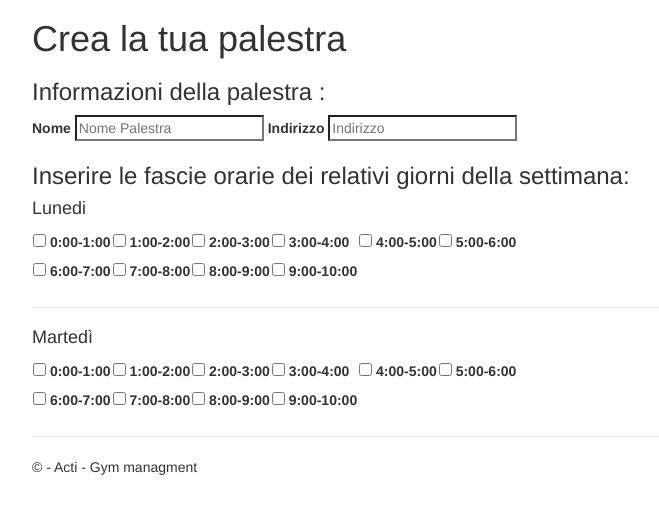
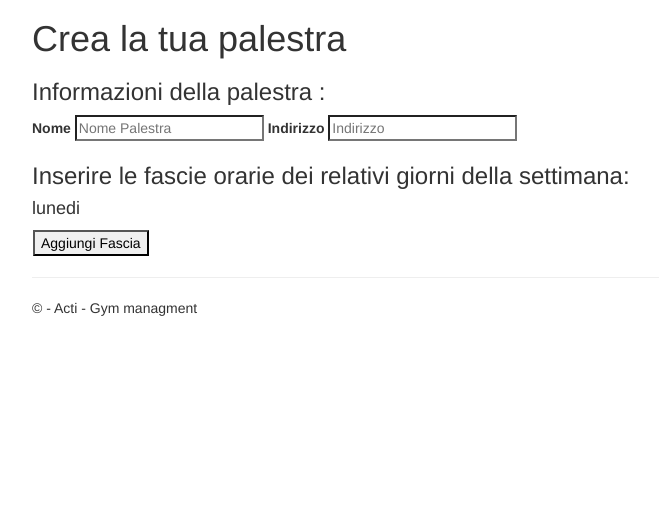
Before and after one commit to SpiderPorkPotter/Palestra, a Flask app: page /creazionePalestra in a window 1280 px wide. Shown: the part 51-565 px from the top of the page, without its empty margins (38-697 px from the left). Run offline with Flask 2, Linux system fonts and the light colour scheme; some libraries are stand-ins or nearby versions.

Commit message:
commit per salvare il codice

```diff
--- a/Palestra/templates/creazionePalestra.html
+++ b/Palestra/templates/creazionePalestra.html
@@ -10,104 +10,18 @@
 
     <label for="indirizzoPalestra">Indirizzo</label>
     <input type="text" id="indirizzoPalestra"  name="indirizzoPalestra" placeholder="Indirizzo" required>
+</form>
+
+
 
 <h3>Inserire le fascie orarie dei relativi giorni della settimana:</h3>
-<h4>Lunedi</h4>
-<table>
-    <tr>
-        <td>
-            <input type="checkbox" id="fascia0"  name="fascia0">
-            <label for="fascia0">0:00-1:00</label>
-        </td>
-        <td>
-            <input type="checkbox" id="fascia1"  name="fascia1">
-             <label for="fascia1">1:00-2:00</label>
-        </td>
-        <td>
-            <input type="checkbox" id="fascia2"  name="fascia2">
-            <label for="fascia2">2:00-3:00</label>
-        </td>
-        <td>
-            <input type="checkbox" id="fascia3"  name="fascia3">
-            <label for="fascia3">3:00-4:00</label>
-        </td>
-        <td>
-            <input type="checkbox" id="fascia4"  name="fascia4">
-            <label for="fascia4">4:00-5:00</label>
-        </td>
-       <td>
-            <input type="checkbox" id="fascia5"  name="fascia5">
-            <label for="fascia5">5:00-6:00</label>
-       </td>
-    </tr>
-    <tr>
-        <td>
-            <input type="checkbox" id="fascia6"  name="fascia6">
-            <label for="fascia6">6:00-7:00</label>
-        </td>
-        <td>
-            <input type="checkbox" id="fascia7"  name="fascia7">
-            <label for="fascia7">7:00-8:00</label>
-        </td>
-        <td>
-            <input type="checkbox" id="fascia8"  name="fascia8">
-            <label for="fascia8">8:00-9:00</label>
-        </td>
-        <td>
-            <input type="checkbox" id="fascia9"  name="fascia9">
-            <label for="fascia9">9:00-10:00</label>
-        </td>
-    </tr>
-</table>
-<!-- --------------------------- -->
-<hr>
 
-<h4>Martedì</h4>
-<table>
-    <tr>
-        <td>
-            <input type="checkbox" id="fascia0"  name="fascia0">
-            <label for="fascia0">0:00-1:00</label>
-        </td>
-        <td>
-            <input type="checkbox" id="fascia1"  name="fascia1">
-             <label for="fascia1">1:00-2:00</label>
-        </td>
-        <td>
-            <input type="checkbox" id="fascia2"  name="fascia2">
-            <label for="fascia2">2:00-3:00</label>
-        </td>
-        <td>
-            <input type="checkbox" id="fascia3"  name="fascia3">
-            <label for="fascia3">3:00-4:00</label>
-        </td>
-        <td>
-            <input type="checkbox" id="fascia4"  name="fascia4">
-            <label for="fascia4">4:00-5:00</label>
-        </td>
-       <td>
-            <input type="checkbox" id="fascia5"  name="fascia5">
-            <label for="fascia5">5:00-6:00</label>
-       </td>
-    </tr>
-    <tr>
-        <td>
-            <input type="checkbox" id="fascia6"  name="fascia6">
-            <label for="fascia6">6:00-7:00</label>
-        </td>
-        <td>
-            <input type="checkbox" id="fascia7"  name="fascia7">
-            <label for="fascia7">7:00-8:00</label>
-        </td>
-        <td>
-            <input type="checkbox" id="fascia8"  name="fascia8">
-            <label for="fascia8">8:00-9:00</label>
-        </td>
-        <td>
-            <input type="checkbox" id="fascia9"  name="fascia9">
-            <label for="fascia9">9:00-10:00</label>
-        </td>
-    </tr>
+
+<h4>lunedi</h4>
+<table id="t1">
+    <tr><td>    <button id="btn_aggiungi">Aggiungi Fascia</button> </td></tr>
+
+
 </table>
 
 
@@ -119,9 +33,36 @@
 
 
 
-</form>
+
+
+
+<script>
 
 
 
 
+        var b = document.getElementById("btn_aggiungi")
+        i=0
+        b.addEventListener("click", function(){
+            i++;
+            var inp = document.createElement("input")
+            inp.setAttribute("type","time")
+            var nome = "fascia"+ i
+            inp.setAttribute("name",nome)
+            var table = document.getElementById('t1')
+
+            var tr = document.createElement('tr');
+            var td = document.createElement('td')
+
+
+            table.appendChild(tr.appendChild(td.innerHTML(nome).appendChild(inp)))
+
+
+        })
+
+
+
+
+</script>
+
 {% endblock %}
--- a/Palestra/templates/home.html
+++ b/Palestra/templates/home.html
@@ -3,5 +3,6 @@
 {% block content %}
 
 <h1>Sono la pagina della home</h1>
+<h2 > METTEREMO QUI LA LISTA DEI CORSI</h2>
 
 {% endblock %}
--- a/Palestra/views.py
+++ b/Palestra/views.py
@@ -230,14 +230,22 @@ def logout():
 
 @app.route('/corsi', methods = ['POST', 'GET'])
 def corsi():
+
+    data = request.form['dataSelezionata']
+
     if request.method == 'POST':
-        data = request.form['dataSelezionata']
-        #livelloUtente è il livello dell'utente (da fare) come prova ho messo 2
-        livello_utente = 2
+        if current_user != None:
+            ruolo_utente = Persone.get_role(current_user)
+            if ruolo_utente == 2: # istruttore
+                return render_template( 'corsi.html',title='Corsi Disponibili', data = data, ruolo_utente = ruolo_utente)
+
+
+
 
         # SE VOGLIO USARE GET USO QUESTA SINTASSI : data = request.args.get('dataSelezionata', '')
         # da fare query dei corsi in quella 'data'
-        return render_template( 'corsi.html',title='Corsi Disponibili', data = data, livelloUtente = livello_utente)
+        ruolo_utente =100   # da levare
+        return render_template( 'corsi.html',title='Corsi Disponibili', data = data, livelloUtente = ruolo_utente)
     else:
         return render_template( 'corsi.html',title='Corsi Disponibili' )
 
@@ -253,16 +261,21 @@ def istruttori():
 
 @app.route('/creazionePalestra')
 def creazionePalestra():
+    nome_giorni_della_settimana=["Lunedì","Martedì","Mercoledì","Giovedì","Venerdì","Sabato","Domenica"]
     """pagina della creazione della palestra"""
     return render_template(
         'creazionePalestra.html',
-        title='Crea La Palestra'
+        title='Crea La Palestra',
+       lista_giorni= nome_giorni_della_settimana
     )
 
 
 @app.route('/calendario', methods=['POST', 'GET'])
 def calendario():
     #calendario
+    if current_user != None:
+        ruolo = Persone.get_role(current_user)
+
 
     mesi=["Gennaio","Febbraio","Marzo","Aprile","Maggio","Giugno","Luglio","Agosto","Settembre","Ottobre","Novembre","Dicembre"]
     nome_giorni_della_settimana=["Lunedì","Martedì","Mercoledì","Giovedì","Venerdì","Sabato","Domenica"]
@@ -296,7 +309,8 @@ def calendario():
     return render_template('calendario.html',title='calendario',
     meseNumerico=mese, num_giorni=num_giorni, nomeMese=mesi[mese-1],annoNumerico = anno,
     dataCorrente = data_corrente,primo_giorno_nome = primo_giorno_nome, nome_giorni_settimana=nome_giorni_della_settimana,
-    indice_settimana_del_primo_giorno = primo_giorno_indice)
+    indice_settimana_del_primo_giorno = primo_giorno_indice,
+    ruolo = ruolo)
 
 
 @app.route('/admin', methods=['POST', 'GET'])
@@ -364,6 +378,8 @@ def crea_sala():
         db.session.commit()
         flash('Creazione completata')
 
+
+
     return render_template("creazioneSala.html", title = "Crea una nuova sala nella tua palestra", form = form, id_sala = id_next_sala)
 
 
```
Also changed, not shown: Palestra/templates/corsi.html (+10 -1 lines).
